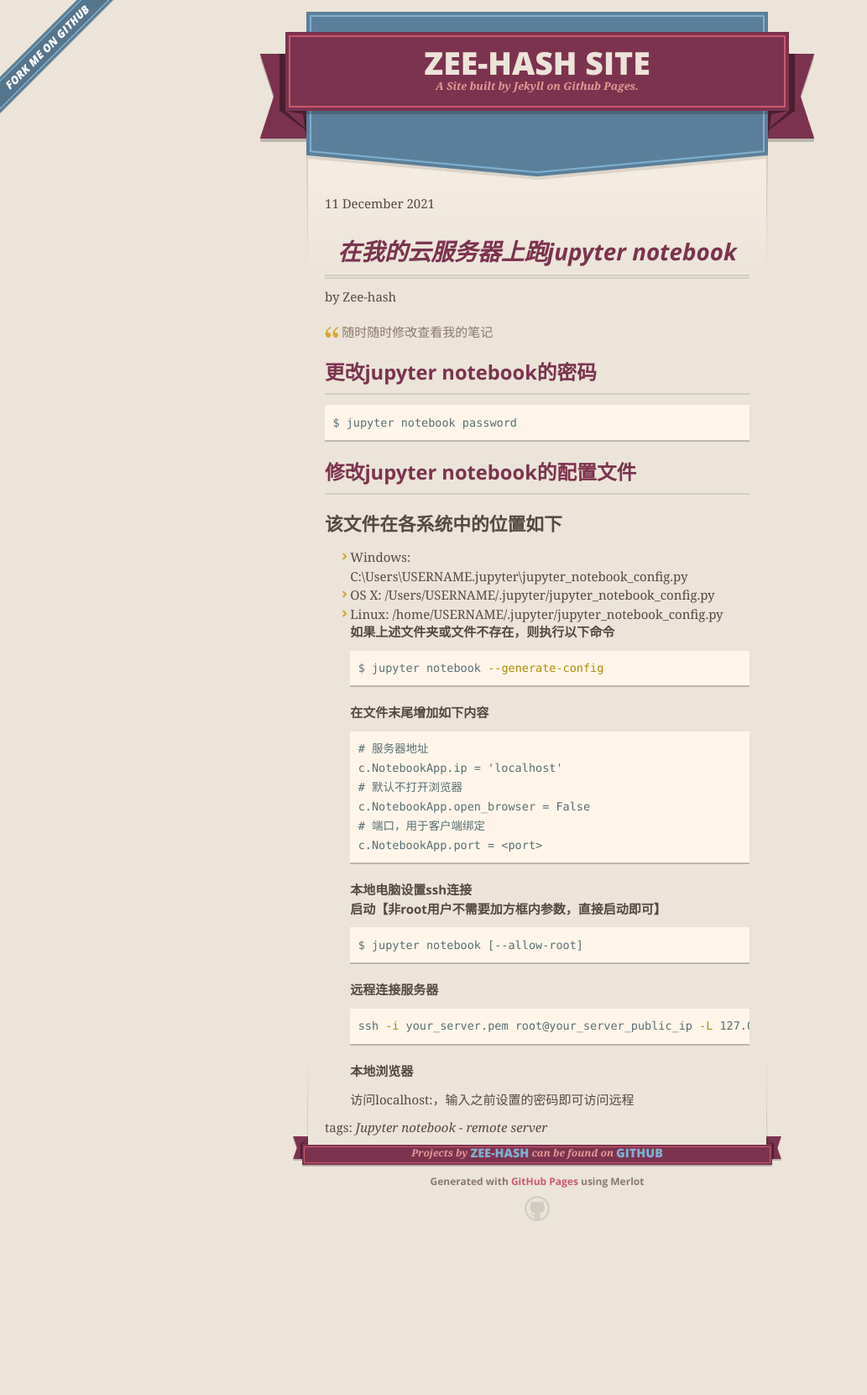
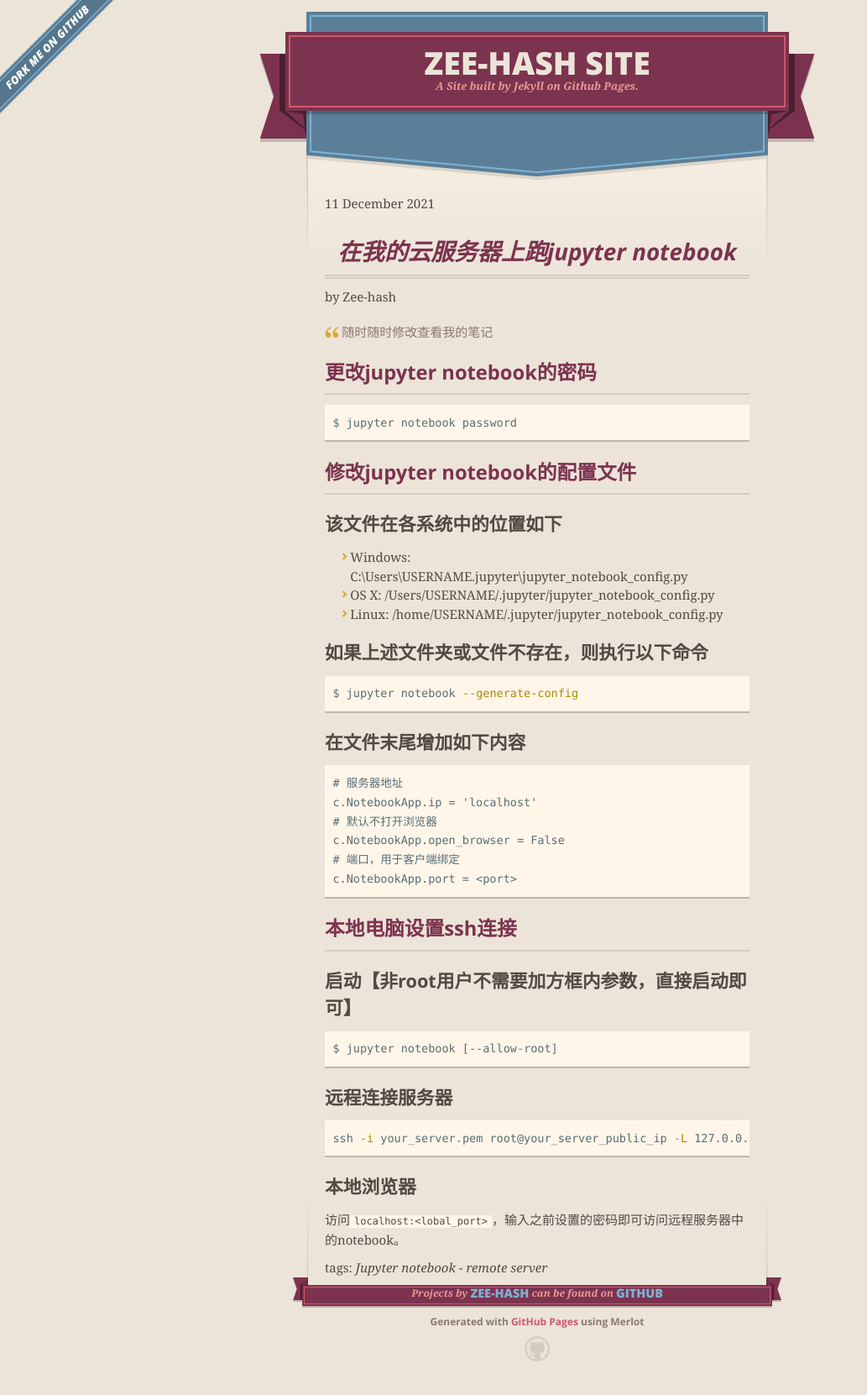
Before and after one commit to Zee-hash/zee-hash.github.io, a Jekyll site: the page built from _posts/2021-12-11-jupyter-notebook-on-remote-server.markdown, in a window 1280 px wide. Shown: the whole page at 84% size, without its empty margins (0-1033 px from the left). Built offline with Jekyll 4.4.1, drawn with Linux system fonts in a browser that asks for light colours; before the commit the page ends 1494 px from its top, so only the background shows below that.

Commit message:
fix format errors

````diff
--- a/_posts/2021-12-11-jupyter-notebook-on-remote-server.markdown
+++ b/_posts/2021-12-11-jupyter-notebook-on-remote-server.markdown
@@ -13,15 +13,18 @@ tags:  ["Jupyter notebook", "remote server"]
 ```bash
 $ jupyter notebook password
 ```
+
 ## 修改jupyter notebook的配置文件
 ### 该文件在各系统中的位置如下
 + Windows: C:\Users\USERNAME\.jupyter\jupyter_notebook_config.py
 + OS X: /Users/USERNAME/.jupyter/jupyter_notebook_config.py
 + Linux: /home/USERNAME/.jupyter/jupyter_notebook_config.py
+
 ### 如果上述文件夹或文件不存在，则执行以下命令
 ```bash
 $ jupyter notebook --generate-config
 ```
+
 ### 在文件末尾增加如下内容
 ```
 # 服务器地址
@@ -31,14 +34,17 @@ c.NotebookApp.open_browser = False
 # 端口，用于客户端绑定
 c.NotebookApp.port = <port>
 ```
+
 ## 本地电脑设置ssh连接
 ### 启动【非root用户不需要加方框内参数，直接启动即可】
 ```
 $ jupyter notebook [--allow-root]
 ```
+
 ### 远程连接服务器
 ```bash
 ssh -i your_server.pem root@your_server_public_ip -L 127.0.0.1:<local_port>:127.0.0.1:<server_port>
 ```
+
 ### 本地浏览器
-访问localhost:<lobal_port>，输入之前设置的密码即可访问远程
+访问`localhost:<lobal_port>`，输入之前设置的密码即可访问远程服务器中的notebook。
````
